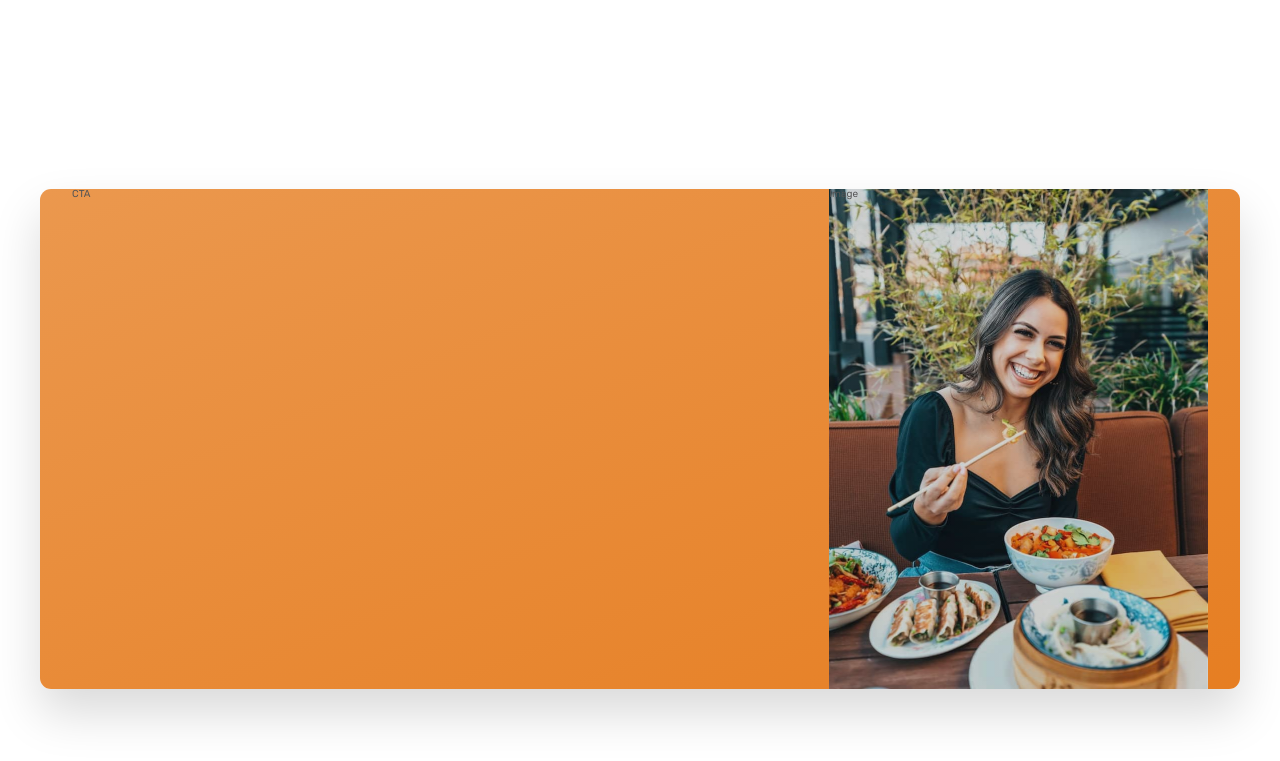
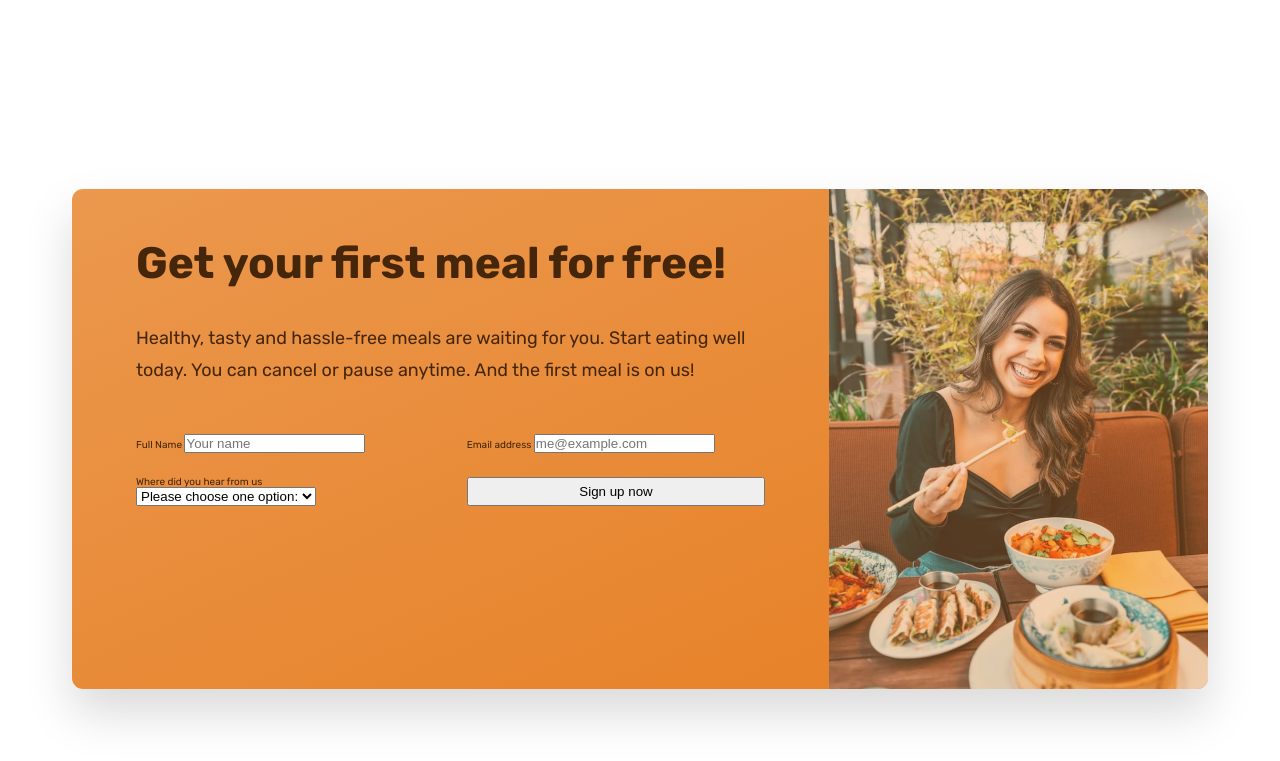
Before and after one commit to kylestarrett1/Omni-Consumer-Products, a website: page index.html in a window 1280 px wide. Shown: the part 5863-6624 px from the top of the page. Drawn offline with nearby package versions, Linux system fonts and the light colour scheme.

Commit message:
Added Call to Action section

```diff
--- a/css/styles.css
+++ b/css/styles.css
@@ -477,17 +477,37 @@
     border-radius: 11px;
 
     background-image: linear-gradient(to right bottom, #eb984e, #e67e22);
+    overflow: hidden;
 
     /* temp */
     height: 50rem;
 }
 
-/* .cta-text-box {
+.cta-text-box {
+    padding: 4.8rem 6.4rem 6.4rem 6.4rem;
+    color: #45260a;
+}
 
-} */
+.cta .heading-secondary {
+    color: #45260a;
+    margin-bottom: 3.2rem;
+}
+
+.cta-text {
+    font-size: 1.8rem;
+    line-height: 1.8;
+    margin-bottom: 4.8rem;
+}
 
 .cta-img-box {
-    background-image: linear-gradient(rgba(34, 34, 34, 0.2), rgba(34, 34, 34, 0.2)), url('../img/eating.jpg');
+    background-image: linear-gradient(to right bottom, rgba(235, 151, 78, 0.35), rgba(230, 125, 34, 0.35)), url('../img/eating.jpg');
     background-size: cover;
     background-position: center;
 }
+
+.cta-form {
+    display: grid;
+    grid-template-columns: 1fr 1fr;
+    column-gap: 3.2rem;
+    row-gap: 2.4rem;
+}
--- a/index.html
+++ b/index.html
@@ -397,9 +397,49 @@
         </section>
 
         <section class="section-cta">
-            <div class="container cta">
-                <div class="cta-text-box">CTA</div>
-                <div class="cta-img-box">Image</div>
+            <div class="container">
+                <div class="cta">
+                    <div class="cta-text-box">
+                        <h2 class="heading-secondary">
+                            Get your first meal for free!
+                        </h2>
+                        <p class="cta-text">
+                            Healthy, tasty and hassle-free meals are waiting for you. Start eating well today. You can cancel or pause anytime. And the first meal is on us!
+                        </p>
+
+                        <form class="cta-form" action="#">
+
+                            <div>
+                                <label for="full-name">Full Name</label>
+                                <input id="full-name" type="text" placeholder="Your name" required>
+                            </div>
+
+                            <div>
+                                <label for="email">Email address</label>
+                                <input id="email" type="email" placeholder="me@example.com" required>
+                            </div>
+
+                            <div>
+
+                                <label for="select-where">Where did you hear from us</label>
+                                <select id="select-where" required>
+                                    <option value="">Please choose one option:</option>
+                                    <option value="friends">Friends and family</option>
+                                    <option value="youtube">YouTube</option>
+                                    <option value="podcast">Podcast</option>
+                                    <option value="ad">Facebook ad</option>
+                                    <option value="others">Others</option>
+                                </select>
+
+                            </div>
+
+                            <button class="btn">Sign up now</button>
+
+                        </form>
+
+                    </div>
+                    <div class="cta-img-box" role="img" aria-label="Woman enjoying food"></div>
+                </div>
             </div>
         </section>
 
```
